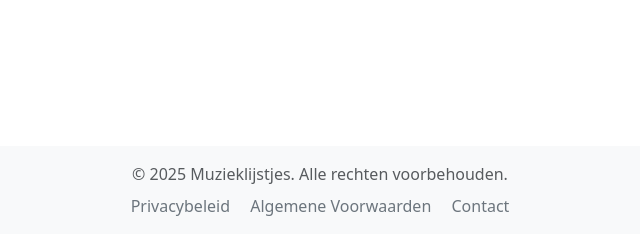
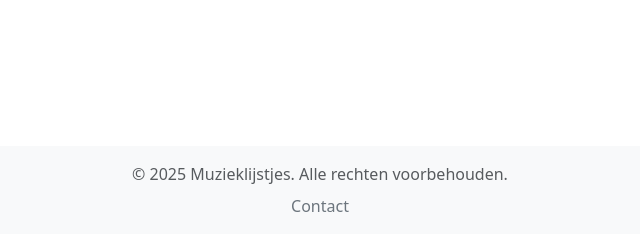
Before and after one commit to roelvanduijnhoven/muzieklijstjes-vibe, a Symfony app: template templates/album/show.html.twig in a window 1280 px wide. Shown: the part 566-800 px from the top of the page, without its empty margins (320-960 px from the left). Run offline with Twig, Linux system fonts and the light colour scheme; the template is opened without the code that fills it, so the values that code supplies are empty; some libraries are stand-ins or nearby versions.

Commit message:
Remove privacy policy and terms of service links from footer template to streamline content presentation.

```diff
--- a/templates/common/footer.html.twig
+++ b/templates/common/footer.html.twig
@@ -2,8 +2,6 @@
     <div class="container text-center">
         <span class="text-muted">&copy; {{ "now"|date("Y") }} Muzieklijstjes. Alle rechten voorbehouden.</span>
         <div class="mt-2">
-            <a href="#" class="text-decoration-none text-secondary mx-2">Privacybeleid</a>
-            <a href="#" class="text-decoration-none text-secondary mx-2">Algemene Voorwaarden</a>
             <a href="#" class="text-decoration-none text-secondary mx-2">Contact</a>
         </div>
     </div>
```
